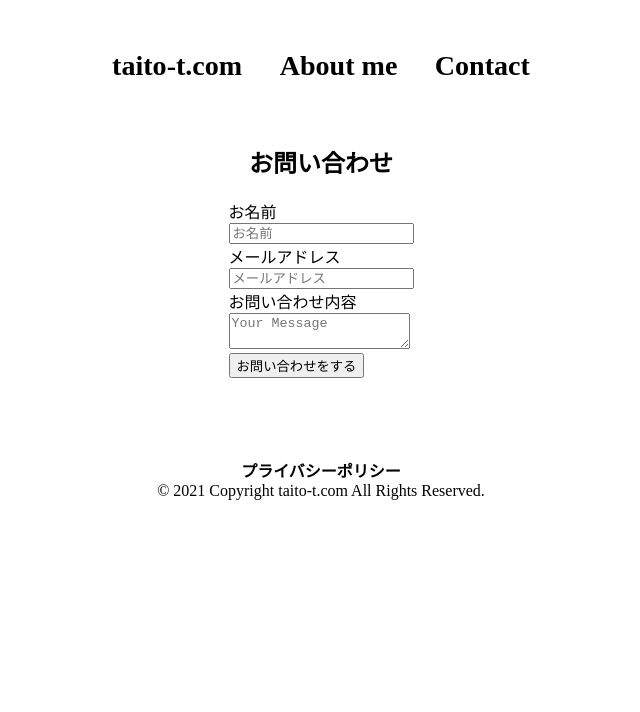
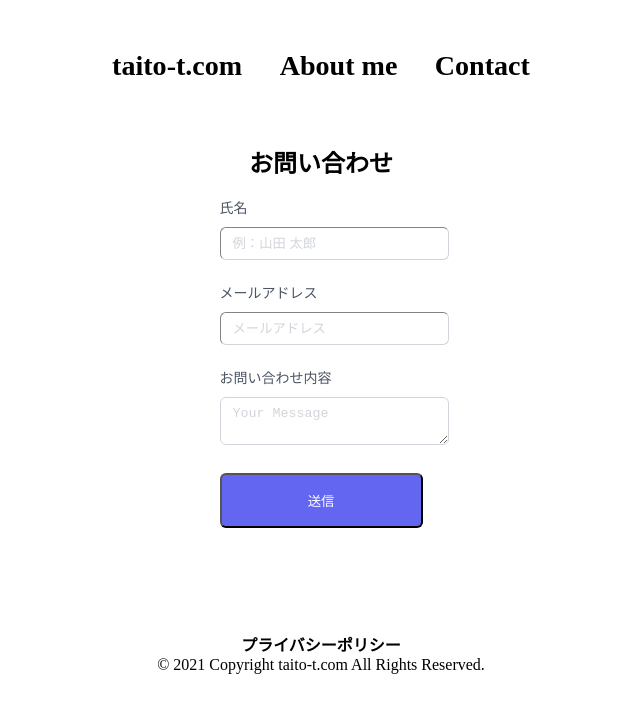
Before and after one commit to taitotnk/taito-t, a Next.js app: page /contact in a window 1280 px wide. Shown: the top 712 px of the page, without its empty margins (319-959 px from the left). Built offline with nearby package versions, Linux system fonts and the light colour scheme.

Commit message:
contactデザイン

```diff
--- a/src/lib/sendform.ts
+++ b/src/lib/sendform.ts
@@ -13,7 +13,7 @@ export const useSendContactForm = (): [string, (postData: ContactParams) => void
     const postParams = {
       ...postData,
       subject: SUBJECT_TITLE,
-      replyTo: '@', // 送信メールのデフォルト返信先を問い合わせ元のメールアドレスにする
+      replyTo: '@',
       accessKey: ACCESS_KEY,
     };
     const response = await fetch(STATIC_FORMS_URL, {
--- a/src/pages/contact.tsx
+++ b/src/pages/contact.tsx
@@ -27,28 +27,24 @@ export default function Contact(){
                 <meta property="og:image" content="/images/taitologo.jpg" />
             </Head>
             <div className={poststyles.center}>
-            <h2>お問い合わせ</h2>
-            {errorMessage && <p>{errorMessage}</p>}
-            <form method='post' onSubmit={handleSubmit}>
-                <div className='field'>
-                <label>お名前</label>
-                <div>
-                    <input type='text' placeholder='お名前' name='name' onChange={handleChange} required />
+                <h2>お問い合わせ</h2>
+                {errorMessage && <p>{errorMessage}</p>}
+                <form method='post' onSubmit={handleSubmit}>
+                <div className="mb-6">
+                        <label htmlFor="name" className="block mb-2 text-sm text-gray-600 dark:text-gray-400">氏名</label>
+                        <input type="text" name="name" id="name" placeholder="例：山田 太郎" onChange={handleChange} required className="w-full px-3 py-2 placeholder-gray-300 border border-gray-300 rounded-md focus:outline-none focus:ring focus:ring-indigo-100 focus:border-indigo-300 dark:bg-gray-700 dark:text-white dark:placeholder-gray-500 dark:border-gray-600 dark:focus:ring-gray-900 dark:focus:border-gray-500" />
                 </div>
+                <div className="mb-6">
+                        <label htmlFor="name" className="block mb-2 text-sm text-gray-600 dark:text-gray-400">メールアドレス</label>
+                        <input type="email" name="email" id="email" placeholder="メールアドレス" onChange={handleChange} required className="w-full px-3 py-2 placeholder-gray-300 border border-gray-300 rounded-md focus:outline-none focus:ring focus:ring-indigo-100 focus:border-indigo-300 dark:bg-gray-700 dark:text-white dark:placeholder-gray-500 dark:border-gray-600 dark:focus:ring-gray-900 dark:focus:border-gray-500" />
                 </div>
-                <div>
-                <label>メールアドレス</label>
-                <div>
-                    <input type='email' placeholder='メールアドレス' name='email' onChange={handleChange} required />
+                <div className="mb-6">
+                        <label htmlFor="message" className="block mb-2 text-sm text-gray-600 dark:text-gray-400">お問い合わせ内容</label>
+                        <textarea name="message" id="message" placeholder="Your Message" onChange={handleChange} className="w-full px-3 py-2 placeholder-gray-300 border border-gray-300 rounded-md focus:outline-none focus:ring focus:ring-indigo-100 focus:border-indigo-300 dark:bg-gray-700 dark:text-white dark:placeholder-gray-500 dark:border-gray-600 dark:focus:ring-gray-900 dark:focus:border-gray-500" required></textarea>
                 </div>
+                <div className="mb-6">
+                    <button type="submit" className="w-full px-3 py-4 text-white bg-indigo-500 rounded-md focus:bg-indigo-600 focus:outline-none">送信</button>
                 </div>
-                <div>
-                <label>お問い合わせ内容</label>
-                <div>
-                    <textarea placeholder='Your Message' name='message' onChange={handleChange} required />
-                </div>
-                </div>
-                <button type='submit'>お問い合わせをする</button>
             </form>
             </div>
         </Layout>
--- a/src/pages/contact_success.tsx
+++ b/src/pages/contact_success.tsx
@@ -1,7 +1,16 @@
+import Layout from '../components/layout'
+import Head from  'next/head'
+import poststyles from '../styles/post-styles.module.css'
+
 const ContactSuccessPage: React.FC = () => (
-    <div>
-      <h2>お問い合わせありがとうございます</h2>
-    </div>
-  );
+    <Layout>
+        <Head>
+            <title>お問い合わせありがとうございました</title>
+        </Head>
+        <div className={poststyles.center}>
+        <h2>お問い合わせありがとうございました！</h2>
+        </div>
+    </Layout>
+);
 
 export default ContactSuccessPage;
```
